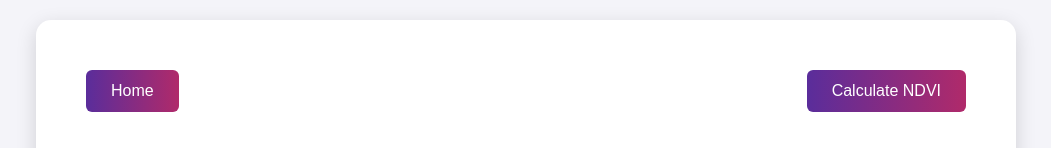
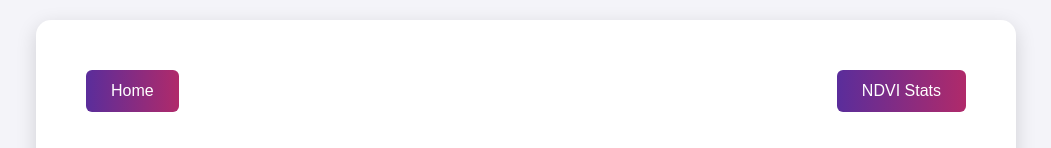
Before and after one commit to jayanth9676/suind-ndvi-query-service, a plain HTML site: page frontend/uses.html in a window 1280 px wide. Shown: the top 148 px of the page, without its empty margins (114-1165 px from the left). Drawn offline with Linux system fonts and the light colour scheme.

Commit message:
ndvi stats button changed

```diff
--- a/frontend/uses.html
+++ b/frontend/uses.html
@@ -123,7 +123,7 @@
 			<button>Home</button>
 		</a>
 		<a href="/frontend/index.html" style="float: right;">
-		    <button>Calculate NDVI</button>
+		    <button>NDVI Stats</button>
 		</a>
 	</div>
 	<h1 style="text-align: center;">Uses of NDVI Query Service in Agriculture</h1>
```
